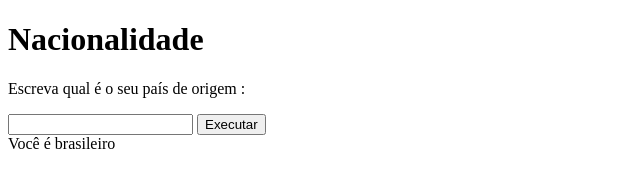
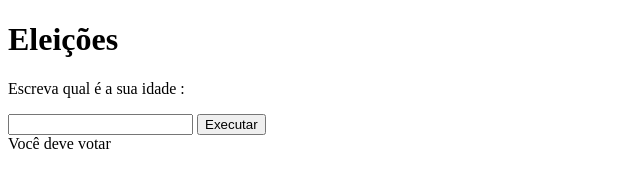
Before and after one commit to Joao-Paulo-Brito/Javascript, a plain HTML site: page ex011.js/ex011.html in a window 1280 px wide. Both pictures are taken after a click on the button "Executar". Shown: the whole page, without its empty margins (0-640 px from the left). Drawn offline with Linux system fonts and the light colour scheme.

Commit message:
Mudanças

```diff
--- a/ex011.js/ex011.html
+++ b/ex011.js/ex011.html
@@ -7,19 +7,23 @@
     <title>ex011</title>
 </head>
 <body>
-    <h1>Nacionalidade</h1>
-    <p>Escreva qual é o seu país de origem : </p>
-    <input type="text" id="txt1">
+    <h1>Eleições</h1>
+    <p>Escreva qual é a sua idade : </p>
+    <input type="number" id="txt1">
     <input type="button" value="Executar" onclick="clicar()">
     <div id="res"></div>
     <script>
         function clicar() {
-            var texto = window.document.getElementById('txt1')
+            var idade = Number(window.document.getElementById('txt1'))
             var resposta = window.document.getElementById('res')
-            if(texto = 'brasíl'){
-                resposta.innerText = 'Você é brasileiro'
+            if(idade < 18){
+                resposta.innerText = 'Você não pode votar'
             }else{
-                resposta.innerText = 'Você é estrangeiro'
+                if(idade >= 16 && idade < 18){
+                    resposta.innerText = 'Você pode votar opcionalmente'
+                }else{
+                    resposta.innerText = 'Você deve votar'
+                }
             }
         }
     </script>
```
Also changed, not shown: ex011.js/ex011.js (added, +10 -0 lines), 1 other file.
